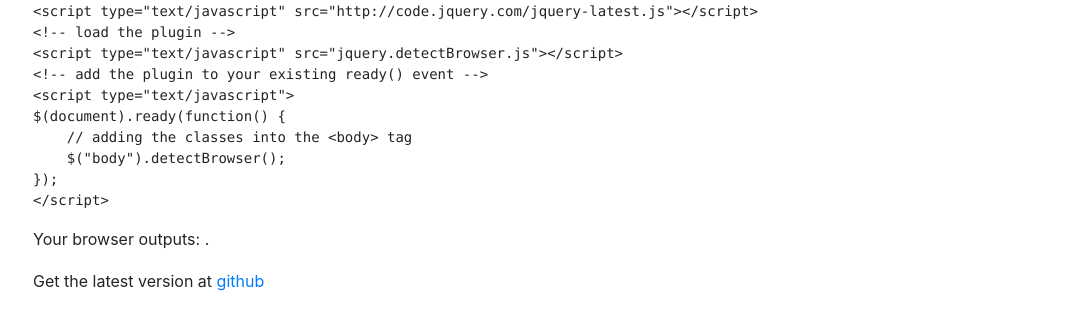
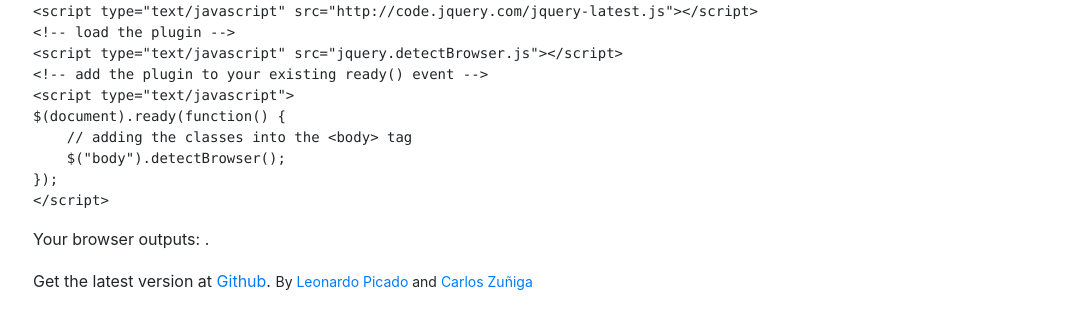
Before and after one commit to leopic/jquery.detectBrowser.js, a plain HTML site: page index.html in a window 1280 px wide. Shown: the part 230-560 px from the top of the page, without its empty margins (52-1130 px from the left). Drawn offline with nearby package versions, Linux system fonts and the light colour scheme.

Commit message:
Fixing incorrect URLs, adding credits.

```diff
--- a/index.html
+++ b/index.html
@@ -38,7 +38,7 @@
 </pre>
 	<p>Your browser outputs: <span id="js-example"> </span>.</p>
     <footer>
-        <p>Get the latest version at <a href="https://github.com/leopic/Simple-jQuery-UA-Spoofing">github</a></p>
+        <p>Get the latest version at <a href="https://github.com/leopic/jquery.detectBrowser.js">Github</a>. <small>By <a target="_blank" href="http://leonardopicado.com">Leonardo Picado</a> and <a href="http://carloszs.com/" target="_blank">Carlos Zuñiga</a></small></p>
     </footer>
 </div>
 <script type="text/javascript" src="http://code.jquery.com/jquery-latest.js"></script>
--- a/jquery.detectBrowser.js
+++ b/jquery.detectBrowser.js
@@ -2,7 +2,7 @@
  * ------------------------------------------------------------------------------------------------------------
  * jquery.detectBrowser.js
  * @author  @leopyc
- * @url     http://github.com/leopic/Simple-jQuery-UA-Spoofing
+ * @url     https://github.com/leopic/jquery.detectBrowser.js
  * @version 0.4
  * ------------------------------------------------------------------------------------------------------------
  */
```
